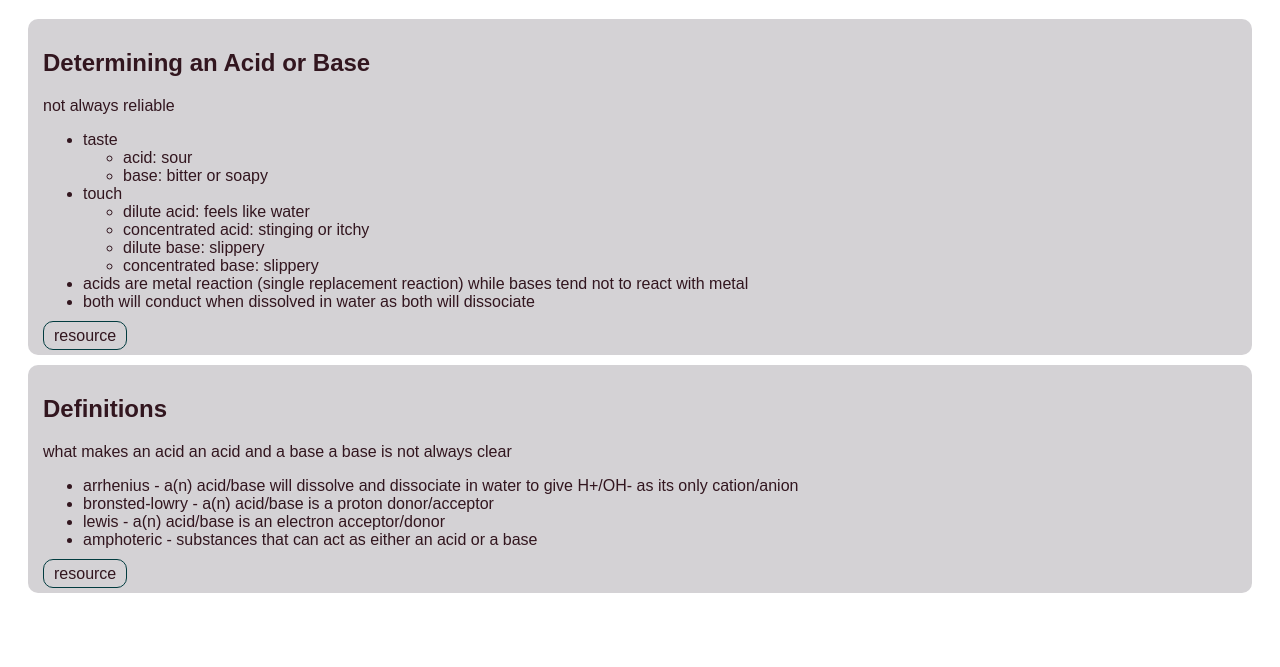
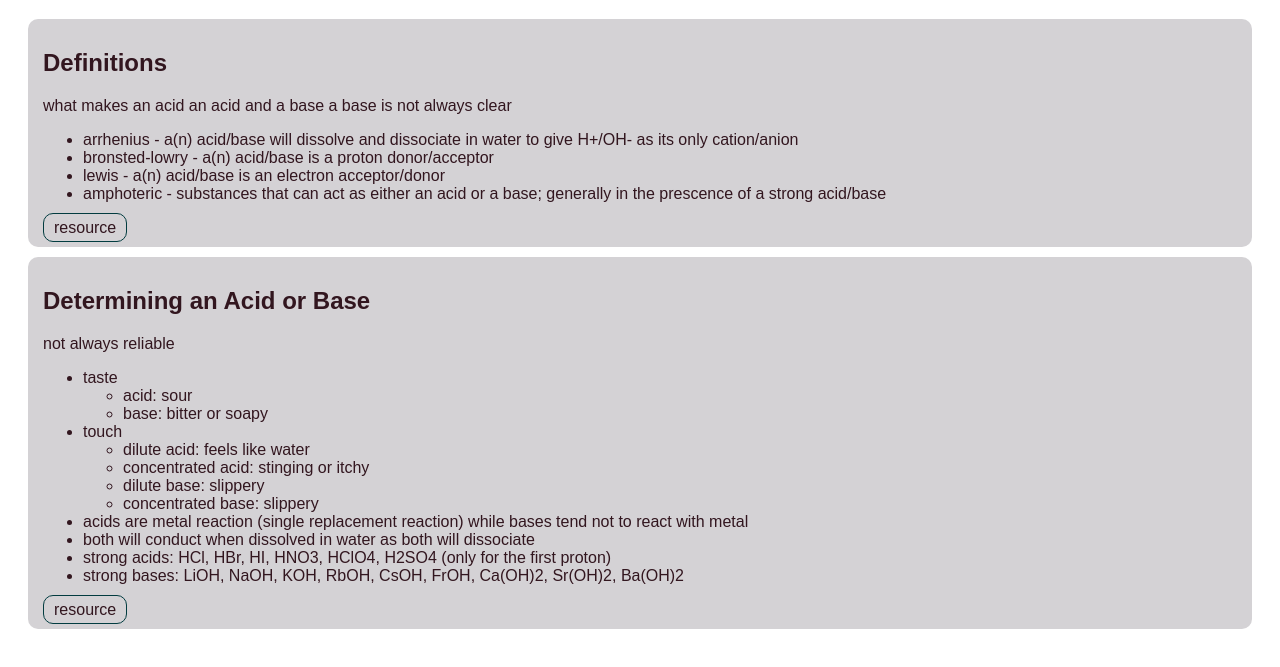
Before and after one commit to stuycs-gh-classrooms/09-web-sgao2026, a plain HTML site: page site/acids-and-bases.html in a window 1280 px wide. Shown: the part 115-782 px from the top of the page. Drawn offline with Linux system fonts and the light colour scheme.

Commit message:
Update acids-and-bases.html

```diff
--- a/site/acids-and-bases.html
+++ b/site/acids-and-bases.html
@@ -20,6 +20,18 @@
 
 		<h1>Unit 12: Acids and Bases</h1>
 		<div class="section">
+			<h2>Definitions</h2>
+			<p>what makes an acid an acid and a base a base is not always clear</p>
+			<ul>
+				<li>arrhenius - a(n) acid/base will dissolve and dissociate in water to give H+/OH- as its only cation/anion</li>
+				<li>bronsted-lowry - a(n) acid/base is a proton donor/acceptor</li>
+				<li>lewis - a(n) acid/base is an electron acceptor/donor</li>
+				<li>amphoteric - substances that can act as either an acid or a base; generally in the prescence of a strong acid/base</li>
+            </ul>
+			<a href="https://www.varsitytutors.com/high_school_chemistry-help/definitions-of-acids-and-bases" class="resource">resource</a>
+		</div>
+
+		<div class="section">
 		<h2>Determining an Acid or Base</h2>
 		<p>not always reliable</p>
 		<ul>
@@ -37,20 +49,12 @@
 				</ul></li>
 			<li>acids are metal reaction (single replacement reaction) while bases tend not to react with metal</li>
 			<li>both will conduct when dissolved in water as both will dissociate</li>
+			<li>strong acids: HCl, HBr, HI, HNO3, HClO4, H2SO4 (only for the first proton)</li>
+			<li>strong bases: LiOH, NaOH, KOH, RbOH, CsOH, FrOH, Ca(OH)2, Sr(OH)2, Ba(OH)2</li>
 		</ul>
 		<a href="https://chem.libretexts.org/Bookshelves/General_Chemistry/Map%3A_Principles_of_Modern_Chemistry_(Oxtoby_et_al.)/Unit_4%3A_Equilibrium_in_Chemical_Reactions/15%3A_AcidBase_Equilibria/15.1%3A_Classifications_of_Acids_and_Bases" class="resource">resource</a>
 	</div>
 
-        <div class="section">
-	<h2>Definitions</h2>
-        <p>what makes an acid an acid and a base a base is not always clear</p>
-            <ul>
-                <li>arrhenius - a(n) acid/base will dissolve and dissociate in water to give H+/OH- as its only cation/anion</li>
-                <li>bronsted-lowry - a(n) acid/base is a proton donor/acceptor</li>
-                <li>lewis - a(n) acid/base is an electron acceptor/donor</li>
-                <li>amphoteric - substances that can act as either an acid or a base</li>
-            </ul>
-            <a href="https://www.varsitytutors.com/high_school_chemistry-help/definitions-of-acids-and-bases" class="resource">resource</a>
-	</div>
+
     </body>
 </html>
```
Lines whose indentation alone changed are shown as unchanged.
